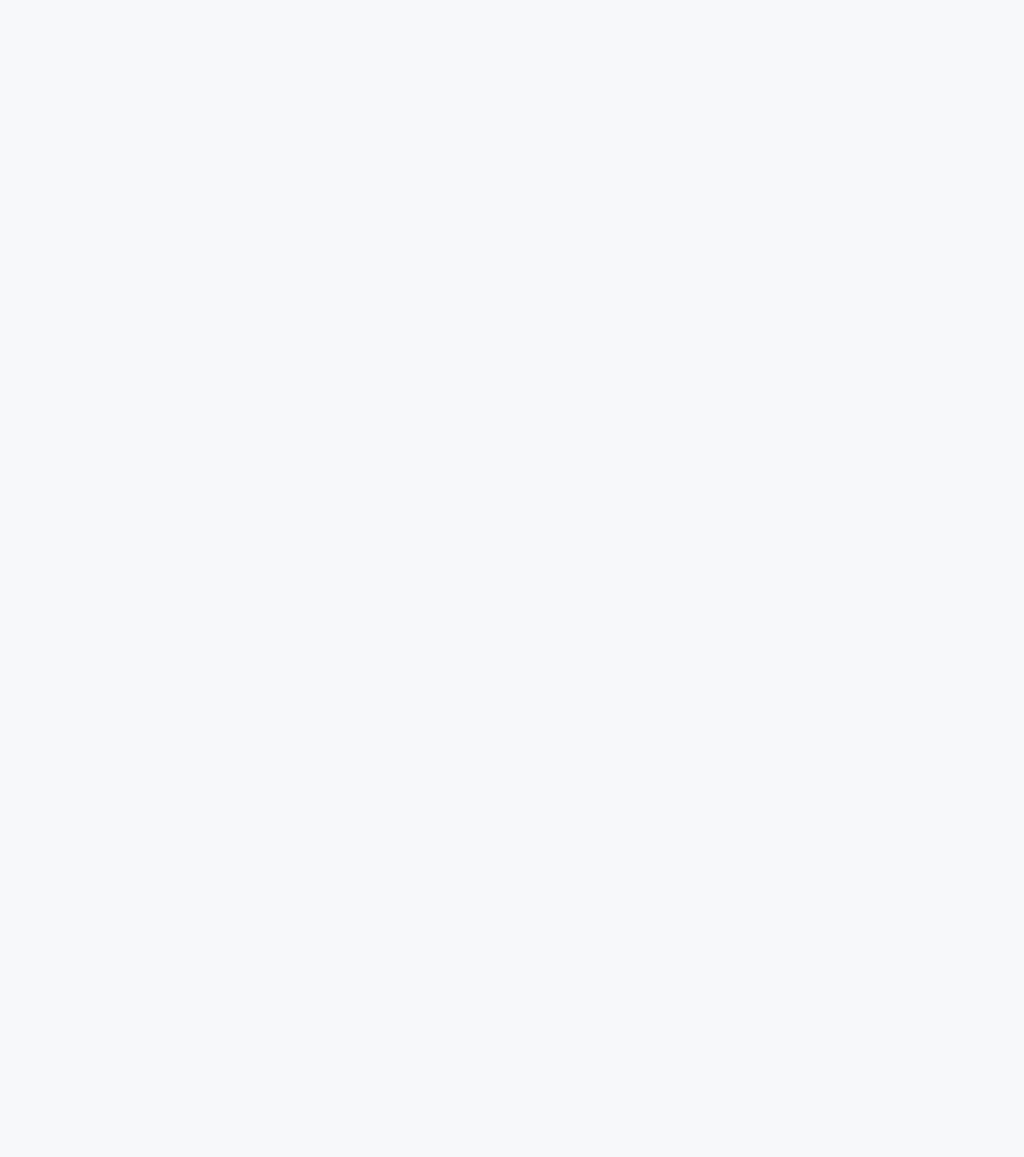
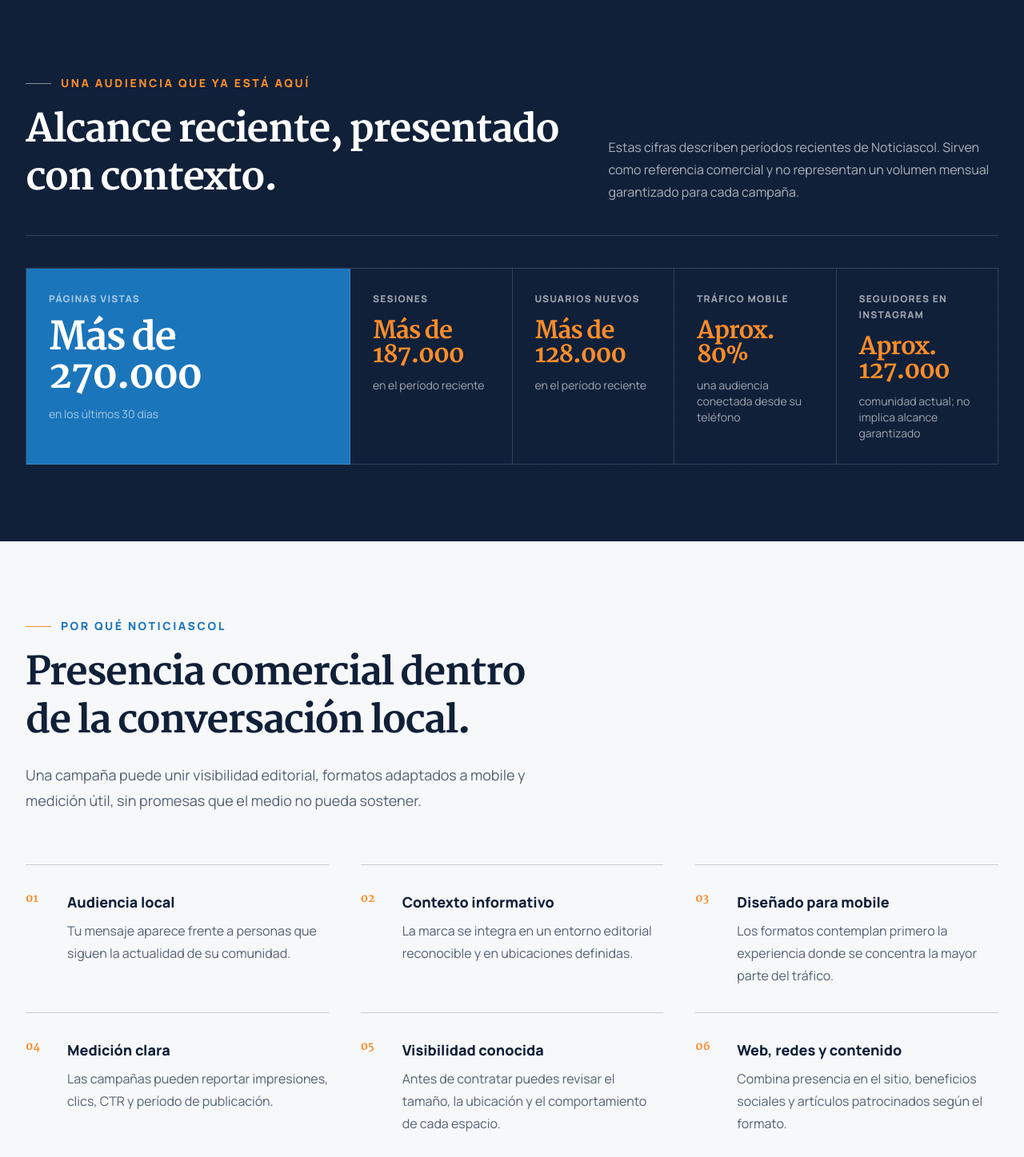
Before and after one commit to antekera/ncol-landings, a Next.js app in the folder apps/anunciantes/: page / in a window 1280 px wide. Shown: the part 803-2250 px from the top of the page at 80% size. Before the commit the page ends 801 px from the top, so only its background shows below. Built offline with nearby package versions, Linux system fonts and the light colour scheme.

Commit message:
feat: add audience metrics and benefits

```diff
--- a/apps/anunciantes/src/app/page.tsx
+++ b/apps/anunciantes/src/app/page.tsx
@@ -1,3 +1,5 @@
+import { AudienceStats } from "@/components/sections/audience-stats";
+import { Benefits } from "@/components/sections/benefits";
 import { SiteHeader } from "@/components/layout/site-header";
 import { Hero } from "@/components/sections/hero";
 
@@ -13,6 +15,8 @@
       <SiteHeader />
       <main id="contenido">
         <Hero />
+        <AudienceStats />
+        <Benefits />
       </main>
     </>
   );
--- /dev/null
+++ b/apps/anunciantes/src/components/sections/audience-stats.tsx
@@ -0,0 +1,60 @@
+import { SectionHeading } from "@/components/ui/section-heading";
+import { AUDIENCE_STATS } from "@/data/stats";
+
+export function AudienceStats() {
+  return (
+    <section
+      id="audiencia"
+      aria-labelledby="audiencia-title"
+      className="relative isolate overflow-hidden bg-brand-navy py-20 text-white sm:py-24"
+    >
+      <div className="pointer-events-none absolute inset-0 -z-10 opacity-20 editorial-grid" />
+      <div className="mx-auto max-w-7xl px-5 sm:px-6 lg:px-8">
+        <div className="grid gap-8 border-b border-white/15 pb-10 lg:grid-cols-[1fr_0.7fr] lg:items-end">
+          <div>
+            <SectionHeading
+              eyebrow="Una audiencia que ya está aquí"
+              title="Alcance reciente, presentado con contexto."
+              titleId="audiencia-title"
+              inverted
+            />
+          </div>
+          <p className="max-w-xl text-sm leading-6 text-white/65 lg:justify-self-end lg:text-base lg:leading-7">
+            Estas cifras describen períodos recientes de Noticiascol. Sirven como
+            referencia comercial y no representan un volumen mensual garantizado
+            para cada campaña.
+          </p>
+        </div>
+
+        <dl className="mt-10 grid grid-cols-2 border-t border-l border-white/15 lg:grid-cols-12">
+          {AUDIENCE_STATS.map((stat) => (
+            <div
+              key={stat.label}
+              className={`border-r border-b border-white/15 p-4 sm:p-6 lg:p-7 ${
+                stat.featured
+                  ? "col-span-2 bg-brand-blue lg:col-span-4"
+                  : "col-span-1 lg:col-span-2"
+              }`}
+            >
+              <dt className="text-xs leading-5 font-extrabold tracking-[0.1em] text-white/60 uppercase">
+                {stat.label}
+              </dt>
+              <dd
+                className={`mt-4 font-serif leading-none font-extrabold tracking-[-0.04em] ${
+                  stat.featured
+                    ? "text-4xl text-white sm:text-5xl"
+                    : "text-2xl text-brand-orange sm:text-3xl"
+                }`}
+              >
+                {stat.value}
+              </dd>
+              <dd className="mt-3 max-w-[18rem] text-xs leading-5 text-white/60 sm:text-sm">
+                {stat.context}
+              </dd>
+            </div>
+          ))}
+        </dl>
+      </div>
+    </section>
+  );
+}
--- /dev/null
+++ b/apps/anunciantes/src/components/sections/benefits.tsx
@@ -0,0 +1,44 @@
+import { SectionHeading } from "@/components/ui/section-heading";
+import { COMMERCIAL_BENEFITS } from "@/data/benefits";
+
+export function Benefits() {
+  return (
+    <section
+      id="beneficios"
+      aria-labelledby="beneficios-title"
+      className="bg-background py-20 sm:py-24"
+    >
+      <div className="mx-auto max-w-7xl px-5 sm:px-6 lg:px-8">
+        <div>
+          <SectionHeading
+            eyebrow="Por qué Noticiascol"
+            title="Presencia comercial dentro de la conversación local."
+            titleId="beneficios-title"
+            description="Una campaña puede unir visibilidad editorial, formatos adaptados a mobile y medición útil, sin promesas que el medio no pueda sostener."
+          />
+        </div>
+
+        <ol className="mt-12 grid gap-x-10 sm:grid-cols-2 lg:mt-16 lg:grid-cols-3">
+          {COMMERCIAL_BENEFITS.map((benefit, index) => (
+            <li
+              key={benefit.title}
+              className="grid grid-cols-[2.25rem_1fr] gap-4 border-t border-brand-navy/20 py-6 sm:py-8"
+            >
+              <span className="font-serif text-sm font-extrabold text-brand-orange">
+                {String(index + 1).padStart(2, "0")}
+              </span>
+              <div>
+                <h3 className="text-lg font-extrabold text-brand-navy">
+                  {benefit.title}
+                </h3>
+                <p className="mt-2 text-sm leading-6 text-muted-foreground sm:text-base sm:leading-7">
+                  {benefit.description}
+                </p>
+              </div>
+            </li>
+          ))}
+        </ol>
+      </div>
+    </section>
+  );
+}
--- /dev/null
+++ b/apps/anunciantes/src/components/ui/section-heading.tsx
@@ -0,0 +1,50 @@
+import type { ReactNode } from "react";
+
+type SectionHeadingProps = {
+  eyebrow: string;
+  title: string;
+  titleId?: string;
+  description?: ReactNode;
+  inverted?: boolean;
+};
+
+export function SectionHeading({
+  eyebrow,
+  title,
+  titleId,
+  description,
+  inverted = false,
+}: SectionHeadingProps) {
+  return (
+    <div className="max-w-2xl">
+      <p
+        className={`flex items-center gap-3 text-xs font-extrabold tracking-[0.18em] uppercase sm:text-sm ${
+          inverted ? "text-brand-orange" : "text-brand-blue"
+        }`}
+      >
+        <span
+          className={`h-px w-8 ${inverted ? "bg-white/50" : "bg-brand-orange"}`}
+          aria-hidden="true"
+        />
+        {eyebrow}
+      </p>
+      <h2
+        id={titleId}
+        className={`mt-5 font-serif text-3xl leading-tight font-extrabold tracking-[-0.035em] sm:text-5xl ${
+          inverted ? "text-white" : "text-brand-navy"
+        }`}
+      >
+        {title}
+      </h2>
+      {description ? (
+        <div
+          className={`mt-5 text-base leading-7 sm:text-lg sm:leading-8 ${
+            inverted ? "text-white/70" : "text-muted-foreground"
+          }`}
+        >
+          {description}
+        </div>
+      ) : null}
+    </div>
+  );
+}
--- /dev/null
+++ b/apps/anunciantes/src/data/benefits.ts
@@ -0,0 +1,37 @@
+export type CommercialBenefit = {
+  title: string;
+  description: string;
+};
+
+export const COMMERCIAL_BENEFITS: readonly CommercialBenefit[] = [
+  {
+    title: "Audiencia local",
+    description:
+      "Tu mensaje aparece frente a personas que siguen la actualidad de su comunidad.",
+  },
+  {
+    title: "Contexto informativo",
+    description:
+      "La marca se integra en un entorno editorial reconocible y en ubicaciones definidas.",
+  },
+  {
+    title: "Diseñado para mobile",
+    description:
+      "Los formatos contemplan primero la experiencia donde se concentra la mayor parte del tráfico.",
+  },
+  {
+    title: "Medición clara",
+    description:
+      "Las campañas pueden reportar impresiones, clics, CTR y período de publicación.",
+  },
+  {
+    title: "Visibilidad conocida",
+    description:
+      "Antes de contratar puedes revisar el tamaño, la ubicación y el comportamiento de cada espacio.",
+  },
+  {
+    title: "Web, redes y contenido",
+    description:
+      "Combina presencia en el sitio, beneficios sociales y artículos patrocinados según el formato.",
+  },
+];
--- /dev/null
+++ b/apps/anunciantes/src/data/stats.ts
@@ -0,0 +1,35 @@
+export type AudienceStat = {
+  value: string;
+  label: string;
+  context: string;
+  featured?: boolean;
+};
+
+export const AUDIENCE_STATS: readonly AudienceStat[] = [
+  {
+    value: "Más de 270.000",
+    label: "Páginas vistas",
+    context: "en los últimos 30 días",
+    featured: true,
+  },
+  {
+    value: "Más de 187.000",
+    label: "Sesiones",
+    context: "en el período reciente",
+  },
+  {
+    value: "Más de 128.000",
+    label: "Usuarios nuevos",
+    context: "en el período reciente",
+  },
+  {
+    value: "Aprox. 80%",
+    label: "Tráfico mobile",
+    context: "una audiencia conectada desde su teléfono",
+  },
+  {
+    value: "Aprox. 127.000",
+    label: "Seguidores en Instagram",
+    context: "comunidad actual; no implica alcance garantizado",
+  },
+];
```
